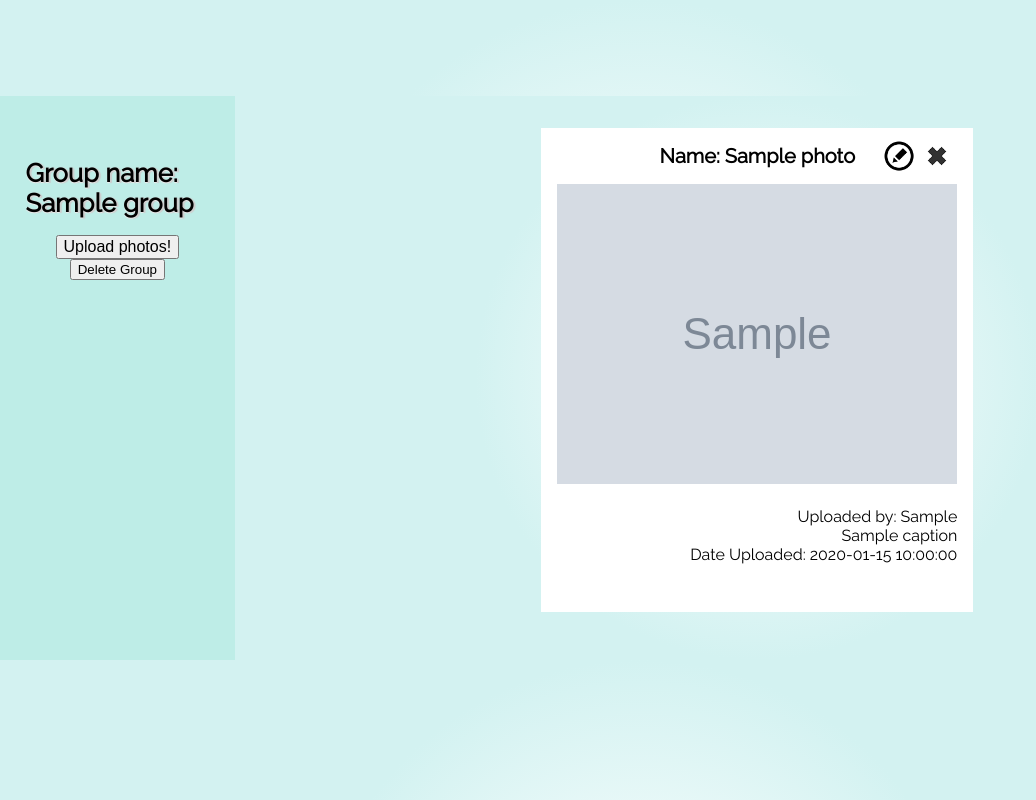
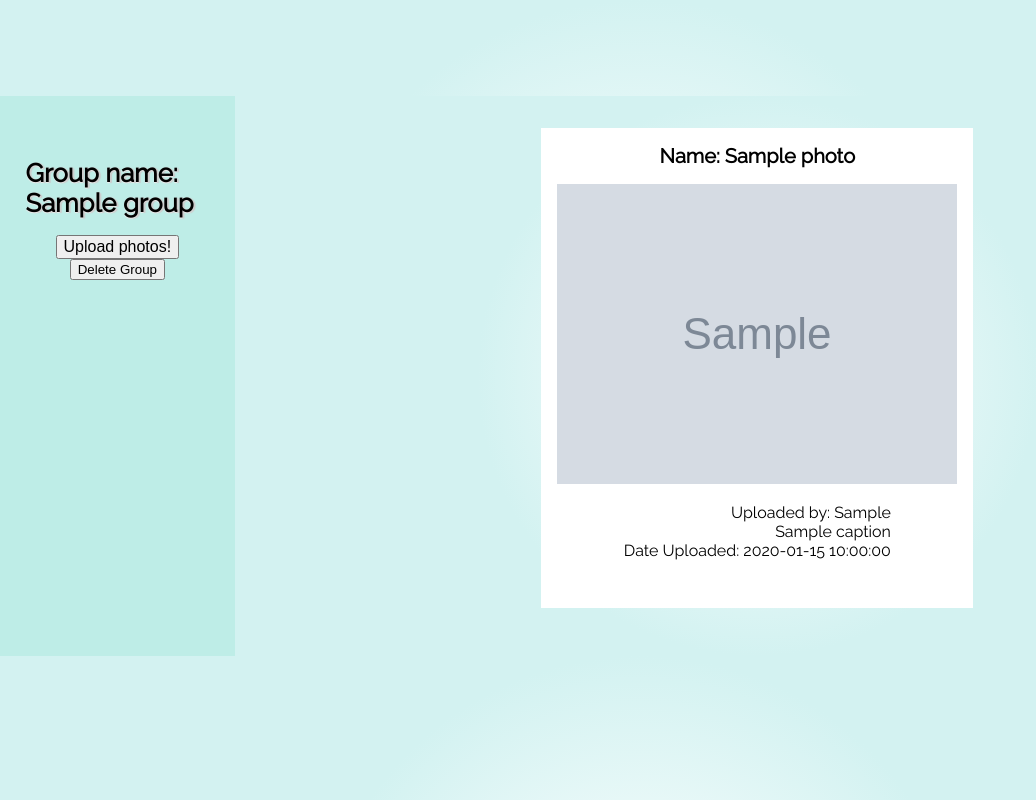
Before and after one commit to Elewis97/PhotoDump, a Python web app: template templates/group.html in a window 1280 px wide. Shown: the whole page, without its empty margins (0-1036 px from the left). Run offline with Jinja, Linux system fonts and the light colour scheme; the template is opened without the code that fills it: most values are stand-ins (such as "Sample title", 1, 10 or a date in 2020); grey boxes marked "Sample" are stand-in pictures.

Commit message:
commiting this poop

```diff
--- a/stylesheets/group.css
+++ b/stylesheets/group.css
@@ -87,7 +87,7 @@ figcaption {
   font-size: 2vh;
 }
 #singlepic {
-  height: 70%;
+  height: 50%;
 }
 #groupname {
 margin-left: 1vw;
--- a/templates/group.html
+++ b/templates/group.html
@@ -32,12 +32,11 @@
         <div id = "allpics">
           {% for photo in group.photos %}
             <figure>
-
               <figcaption id = "name"> Name: {{photo.name}} </figcaption>
-              <div><a href=" " title="Edit this photo"><img id = "edit"
-              src = "../resources/images/edit.png"></a>
-                <a href=" " title="Delete this photo"><img id = "delete"
-                src = "../resources/images/delete.png"></a><div>
+              <!-- <div><a href=" " title="Edit this photo"><img id = "edit" -->
+              <!-- src = "../resources/images/edit.png"></a> -->
+                <!-- <a href=" " title="Delete this photo"><img id = "delete" -->
+                <!-- src = "../resources/images/delete.png"></a><div> -->
               <img id = "singlepic" src="{{photo.url}}">
               <div><br><figcaption id = "bottomtext">
                 Uploaded by: {{photo.uploaded_by}} </figcaption>
```
